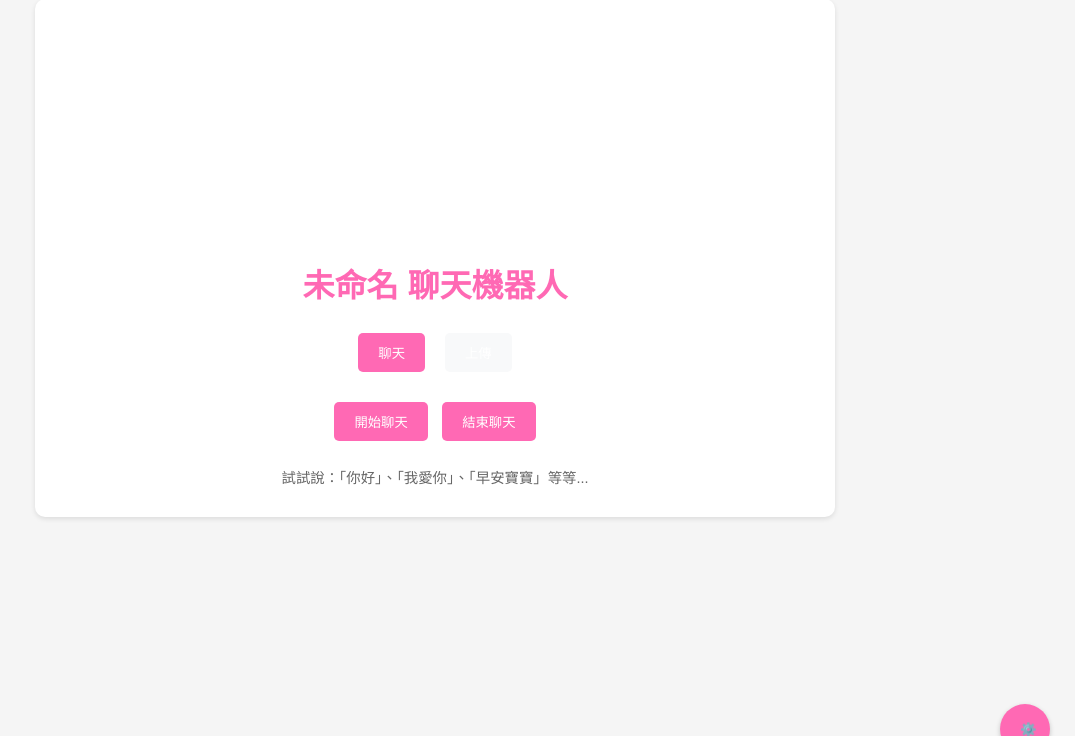
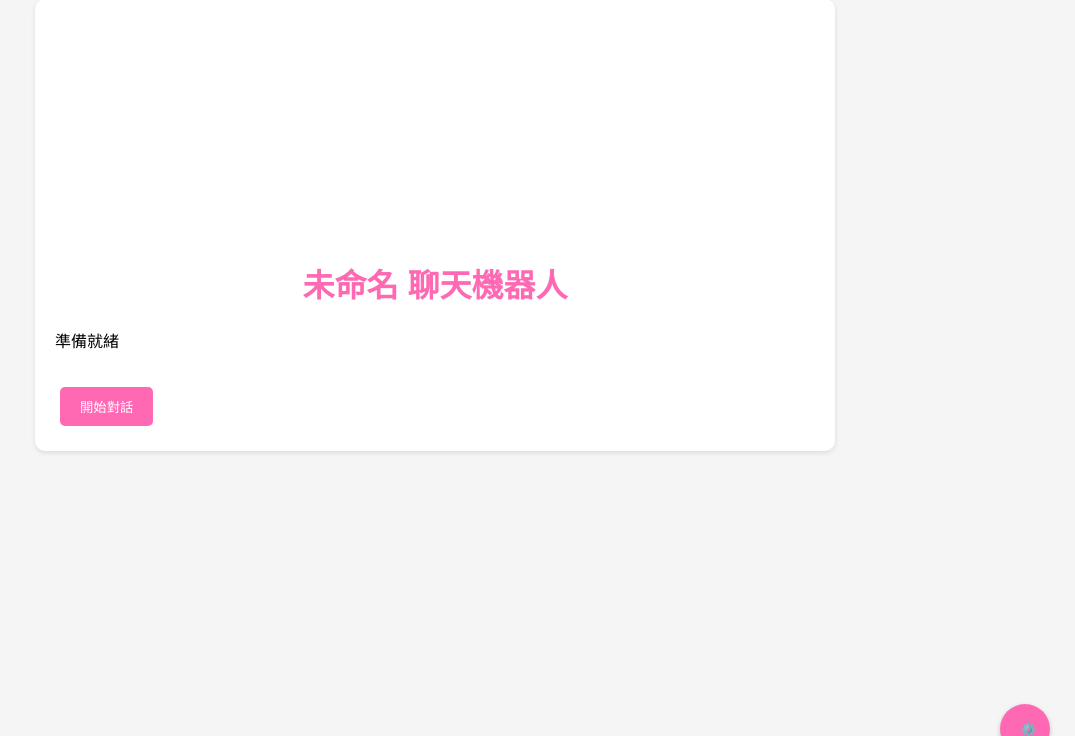
Before and after one commit to peijun1700/idol-robot, a Flask app: page / in a window 1280 px wide. Shown: the part 21-757 px from the top of the page, without its empty margins (205-1280 px from the left). Run offline with Flask 2, Linux system fonts and the light colour scheme; some libraries are stand-ins or nearby versions.

Commit message:
Improve command display and audio handling

```diff
--- a/app.py
+++ b/app.py
@@ -149,7 +149,7 @@ def upload_file():
             output_path = os.path.join(user_audio, filename)
             audio.export(output_path, format='mp3')
             os.remove(temp_path)  # 刪除臨時文件
-            return jsonify({'message': '上傳成功'}), 200
+            return jsonify({'success': True, 'message': '上傳成功'}), 200
         except Exception as e:
             if os.path.exists(temp_path):
                 os.remove(temp_path)
@@ -197,6 +197,19 @@ def recognize_audio():
             'error': f'找不到與 "{command}" 匹配的音檔'
         })
 
+@app.route('/get_commands')
+def get_commands():
+    user_id = get_user_id()
+    _, user_audio, _, _ = get_user_folders(user_id)
+
+    audio_files = [os.path.splitext(f)[0] for f in os.listdir(user_audio) if f.endswith('.mp3')]
+    audio_files.sort()
+
+    return jsonify({
+        'success': True,
+        'commands': audio_files
+    })
+
 @app.route('/play/<filename>')
 def play_audio(filename):
     user_id = get_user_id()
@@ -214,19 +227,6 @@ def play_audio(filename):
             return jsonify({'error': f'播放音檔時發生錯誤: {str(e)}'}), 500
     else:
         return jsonify({'error': f'找不到音檔: {filename}.mp3'}), 404
-
-@app.route('/get_commands')
-def get_commands():
-    user_id = get_user_id()
-    _, user_audio, _, _ = get_user_folders(user_id)
-
-    audio_files = [os.path.splitext(f)[0] for f in os.listdir(user_audio) if f.endswith('.mp3')]
-    audio_files.sort()
-
-    return jsonify({
-        'success': True,
-        'commands': audio_files
-    })
 
 @app.route('/upload_profile', methods=['POST'])
 def upload_profile():
--- a/templates/index.html
+++ b/templates/index.html
@@ -234,6 +234,26 @@
         .file-label:hover {
             background-color: #45a049;
         }
+        .command-list {
+            margin-top: 10px;
+            padding: 10px;
+            background-color: rgba(255, 255, 255, 0.9);
+            border-radius: 5px;
+            max-height: 200px;
+            overflow-y: auto;
+        }
+        .command-item {
+            margin: 5px 0;
+            padding: 5px;
+            border-bottom: 1px solid #eee;
+            display: flex;
+            justify-content: space-between;
+            align-items: center;
+        }
+        .command-name {
+            font-weight: bold;
+            color: var(--theme-color);
+        }
     </style>
 </head>
 <body>
@@ -286,38 +306,19 @@
 
             <h1 id="idolNameDisplay">{{ idol_name }} 聊天機器人</h1>
 
-            <div class="tabs">
-                <button class="tab active" onclick="showTab('chat')">聊天</button>
-                <button class="tab" onclick="showTab('upload')">上傳</button>
+            <div class="content">
+                <div class="tab-content" id="chatTab">
+                    <div class="chat-container">
+                        <div class="status-container" id="statusContainer">
+                            <div id="statusText">準備就緒</div>
+                            <div id="commandList" class="command-list"></div>
                         </div>
-
-            <div id="chatTab">
-                <div class="controls">
-                    <button id="startButton" onclick="startChat()">開始聊天</button>
-                    <button id="stopButton" disabled onclick="stopChat()">結束聊天</button>
-                </div>
-
-                <div id="chatStatus"></div>
-                <div id="status"></div>
-
-                <div class="hint">
-                    試試說：「你好」、「我愛你」、「早安寶寶」等等...
-                </div>
-
-                <div class="responses" id="responsesList">
-                    <h3>可以跟 {{ idol_name }} 說：</h3>
-                    <div id="responseList"></div>
-                </div>
-            </div>
-
-            <div id="uploadTab" style="display: none;">
-                <div class="upload-section">
-                    <h3>上傳新的回應</h3>
-                    <div class="upload-form">
-                        <input type="text" id="commandInput" placeholder="輸入指令名稱 (例如：你好)" required>
-                        <input type="file" id="audioFileInput" accept="audio/*" onchange="updateFileName()">
-                        <label for="audioFileInput" class="file-label" id="fileLabel">選擇音檔</label>
-                        <button onclick="uploadAudio()">上傳</button>
+                        <button id="startButton" onclick="startChat()" class="control-button">
+                            開始對話
+                        </button>
+                        <button id="stopButton" onclick="stopChat()" class="control-button" style="display: none;">
+                            停止對話
+                        </button>
                     </div>
                 </div>
             </div>
@@ -326,88 +327,107 @@
 
     <script>
         let recognition;
-        let isRecording = false;
-        const userId = '{{ user_id }}';
+        let isListening = false;
 
-        if ('webkitSpeechRecognition' in window) {
+        function updateCommandList() {
+            fetch('/get_commands')
+                .then(response => response.json())
+                .then(data => {
+                    if (data.success) {
+                        const commandList = document.getElementById('commandList');
+                        commandList.innerHTML = '<h3>可用指令：</h3>';
+                        data.commands.forEach(command => {
+                            const div = document.createElement('div');
+                            div.className = 'command-item';
+                            div.innerHTML = `
+                                <span class="command-name">${command}</span>
+                                <button onclick="playAudio('${command}')" class="play-button">
+                                    播放
+                                </button>
+                            `;
+                            commandList.appendChild(div);
+                        });
+                    }
+                })
+                .catch(error => console.error('Error:', error));
+        }
+
+        function startChat() {
+            if (!isListening) {
                 recognition = new webkitSpeechRecognition();
                 recognition.continuous = true;
-            recognition.interimResults = false;
+                recognition.interimResults = true;
                 recognition.lang = 'zh-TW';
 
                 recognition.onstart = function() {
-                isRecording = true;
-                document.getElementById('chatStatus').innerHTML = '{{ idol_name }} 寶寶正在聆聽...';
-                document.getElementById('startButton').disabled = true;
-                document.getElementById('stopButton').disabled = false;
-                document.getElementById('responsesList').style.display = 'block';
-                displayResponses();
+                    isListening = true;
+                    document.getElementById('startButton').style.display = 'none';
+                    document.getElementById('stopButton').style.display = 'block';
+                    updateStatus('正在聆聽...', 'listening');
+                    updateCommandList(); // 更新指令列表
                 };
 
                 recognition.onend = function() {
-                if (isRecording) {
-                    recognition.start();
-                }
+                    isListening = false;
+                    document.getElementById('startButton').style.display = 'block';
+                    document.getElementById('stopButton').style.display = 'none';
+                    updateStatus('已停止聆聽', 'stopped');
                 };
 
                 recognition.onresult = function(event) {
-                const command = event.results[event.results.length - 1][0].transcript;
-                handleCommand(command);
-            };
+                    const last = event.results.length - 1;
+                    const command = event.results[last][0].transcript.trim().toLowerCase();
 
-            recognition.onerror = function(event) {
-                console.error('Speech recognition error:', event.error);
-                updateStatus('語音辨識發生錯誤: ' + event.error, 'error');
-            };
-        }
+                    // 更新狀態顯示
+                    updateStatus(`收到指令: ${command}`, 'processing');
 
-        function startChat() {
-            if (recognition) {
-                isRecording = true;
-                recognition.start();
-            } else {
-                updateStatus('你的瀏覽器不支持語音識別功能', 'error');
-            }
-        }
-
-        function stopChat() {
-            isRecording = false;
-            recognition.stop();
-            document.getElementById('chatStatus').innerHTML = '';
-            document.getElementById('startButton').disabled = false;
-            document.getElementById('stopButton').disabled = true;
-            document.getElementById('responsesList').style.display = 'none';
-        }
-
-        function handleCommand(command) {
-            console.log('Recognized command:', command);
+                    // 發送到後端進行處理
                     fetch('/recognize', {
                         method: 'POST',
-                body: JSON.stringify({ command: command, user_id: userId }),
                         headers: {
-                    'Content-Type': 'application/json'
-                }
+                            'Content-Type': 'application/json',
+                        },
+                        body: JSON.stringify({ command: command })
                     })
                     .then(response => response.json())
-            .then(result => {
-                if (result.success) {
-                    if (result.action === 'play') {
-                        playAudio(result.file_name);
-                    } else if (result.action === 'stop') {
+                    .then(data => {
+                        if (data.success) {
+                            if (data.action === 'play') {
+                                updateStatus(`播放: ${data.command}`, 'success');
+                                playAudio(data.file_name);
+                            } else if (data.action === 'stop') {
                                 stopChat();
                             }
                         } else {
-                    updateStatus(result.error, 'error');
+                            updateStatus(data.error, 'error');
                         }
                     })
                     .catch(error => {
                         console.error('Error:', error);
                         updateStatus('處理指令時發生錯誤', 'error');
                     });
+                };
+
+                recognition.start();
+            }
+        }
+
+        function stopChat() {
+            recognition.stop();
+            isListening = false;
+            document.getElementById('startButton').style.display = 'block';
+            document.getElementById('stopButton').style.display = 'none';
+            updateStatus('已停止聆聽', 'stopped');
+        }
+
+        function updateStatus(message, type) {
+            const status = document.getElementById('statusText');
+            status.textContent = message;
+            status.className = type;
         }
 
         function playAudio(command) {
-            fetch(`/play/${command}?user_id=${userId}`)
+            fetch(`/play/${command}`)
                 .then(response => response.json())
                 .then(data => {
                     if (data.success) {
@@ -421,118 +441,6 @@
                     console.error('Error:', error);
                     updateStatus('播放音檔時發生錯誤', 'error');
                 });
-        }
-
-        function updateStatus(message, type) {
-            const status = document.getElementById('status');
-            status.textContent = message;
-            status.className = type;
-        }
-
-        function showTab(tabName) {
-            document.querySelectorAll('.tab').forEach(tab => {
-                tab.classList.remove('active');
-            });
-
-            if (tabName === 'chat') {
-                document.getElementById('chatTab').style.display = 'block';
-                document.getElementById('uploadTab').style.display = 'none';
-                document.querySelector('.tab:first-child').classList.add('active');
-            } else {
-                document.getElementById('chatTab').style.display = 'none';
-                document.getElementById('uploadTab').style.display = 'block';
-                document.querySelector('.tab:last-child').classList.add('active');
-                displayResponses();
-            }
-        }
-
-        function uploadAudio() {
-            const commandInput = document.getElementById('commandInput');
-            const fileInput = document.getElementById('audioFileInput');
-            const command = commandInput.value.trim();
-            const file = fileInput.files[0];
-
-            if (!command) {
-                updateStatus('請輸入指令名稱', 'error');
-                return;
-            }
-
-            if (!file) {
-                updateStatus('請選擇音檔', 'error');
-                return;
-            }
-
-            const formData = new FormData();
-            formData.append('command', command);
-            formData.append('audio', file);
-            formData.append('user_id', userId);
-
-            fetch('/upload', {
-                method: 'POST',
-                body: formData
-            })
-            .then(response => response.json())
-            .then(result => {
-                if (result.success) {
-                    updateStatus(result.message, 'success');
-                    commandInput.value = '';
-                    fileInput.value = '';
-                    document.getElementById('fileLabel').textContent = '選擇音檔';
-                } else {
-                    updateStatus(result.error, 'error');
-                }
-            })
-            .catch(error => {
-                console.error('Error:', error);
-                updateStatus('上傳失敗', 'error');
-            });
-        }
-
-        function updateFileName() {
-            const fileInput = document.getElementById('audioFileInput');
-            const fileLabel = document.getElementById('fileLabel');
-            if (fileInput.files.length > 0) {
-                fileLabel.textContent = fileInput.files[0].name;
-            } else {
-                fileLabel.textContent = '選擇音檔';
-            }
-        }
-
-        function displayResponses() {
-            const responseList = document.getElementById('responseList');
-            fetch('/get_commands?user_id=' + userId)
-                .then(response => response.json())
-                .then(data => {
-                    if (data.success) {
-                        responseList.innerHTML = '';
-                        data.commands.forEach(command => {
-                            const div = document.createElement('div');
-                            div.className = 'response-item';
-                            div.innerHTML = `
-                                <span>${command}</span>
-                                <div class="controls">
-                                    <button onclick="playAudio('${command}')" style="font-size: 0.8em; padding: 5px 10px;">
-                                        播放
-                                    </button>
-                                </div>
-                            `;
-                            responseList.appendChild(div);
-                        });
-                    }
-                })
-                .catch(error => {
-                    console.error('Error:', error);
-                });
-        }
-
-        function updateColors() {
-            const themeColor = document.getElementById('themeColor').value;
-            const secondaryColor = document.getElementById('secondaryColor').value;
-            const buttonColor = document.getElementById('buttonColor').value;
-
-            document.documentElement.style.setProperty('--theme-color', themeColor);
-            document.documentElement.style.setProperty('--secondary-color', secondaryColor);
-            document.documentElement.style.setProperty('--button-color', buttonColor);
         }
 
         async function updateIdolConfig() {
```
Lines whose indentation alone changed are shown as unchanged.
